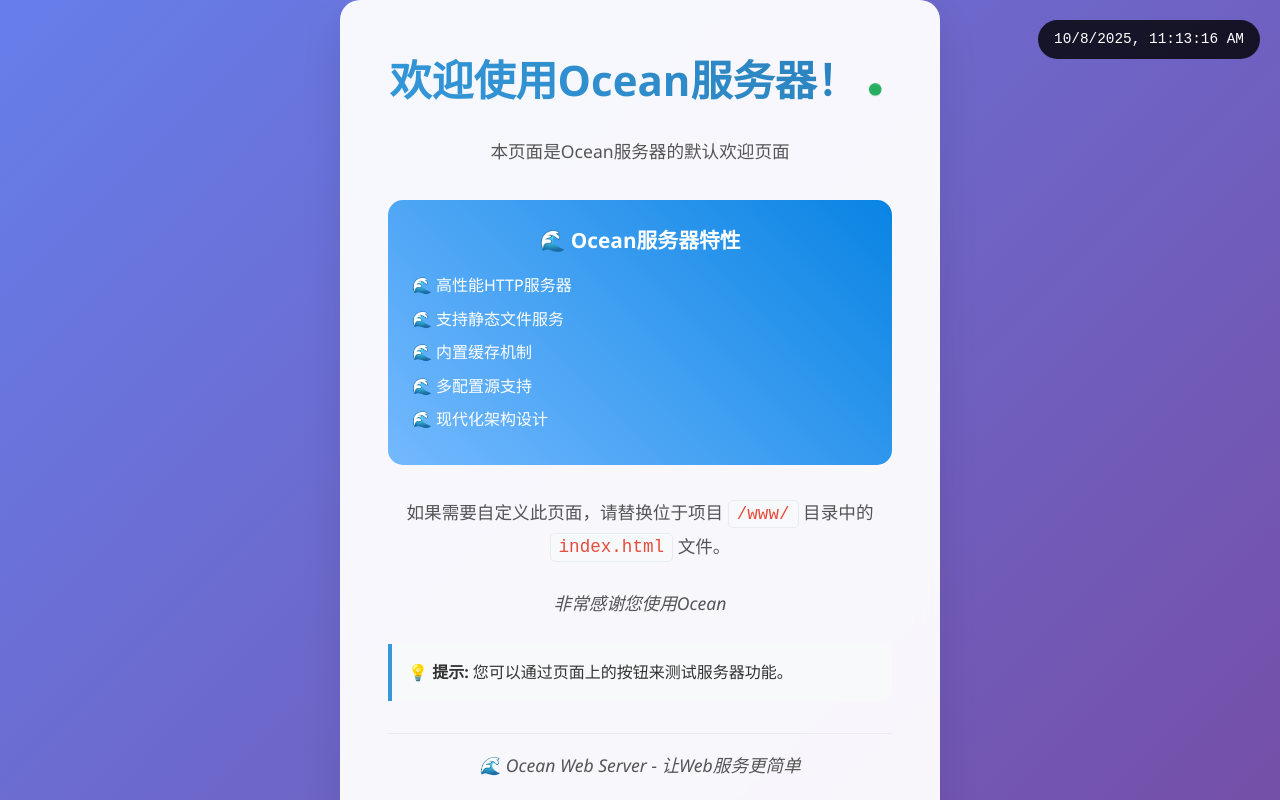
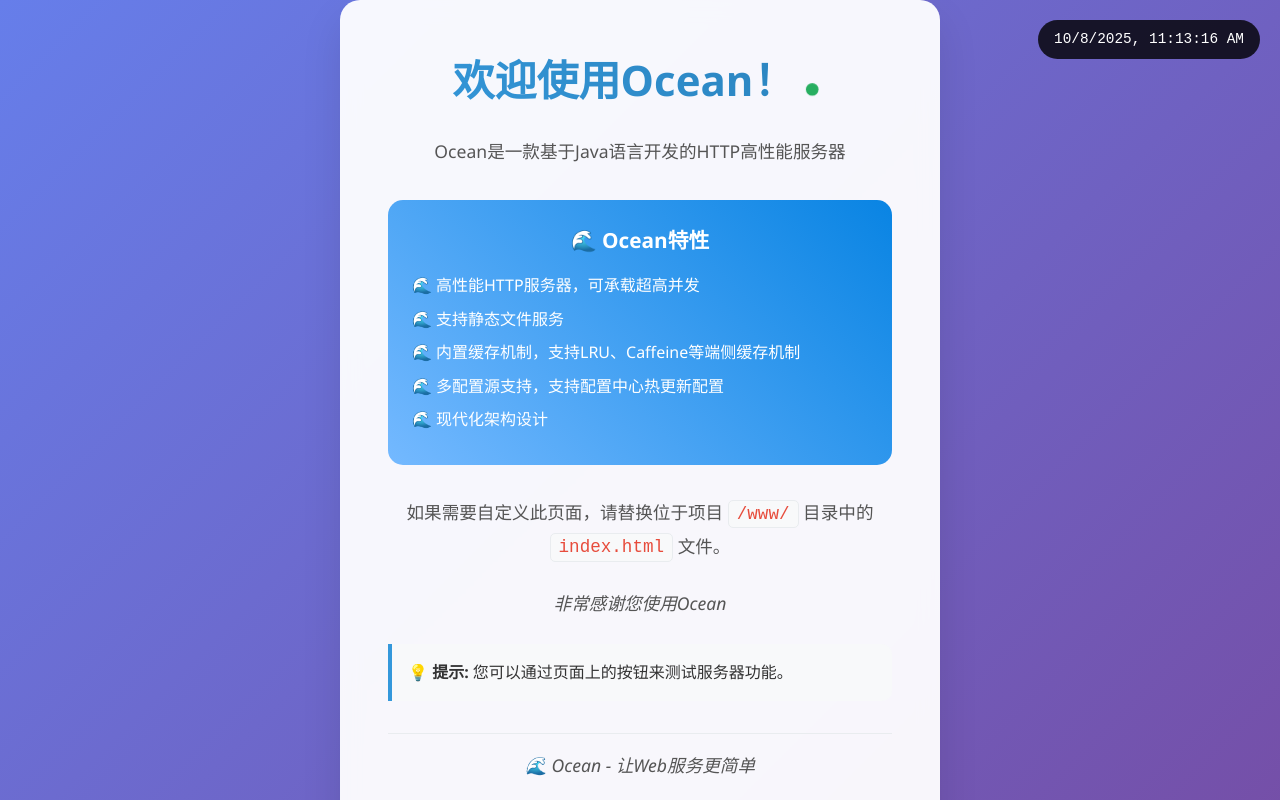
Before and after one commit to Yonagi04/Ocean, a plain HTML site: page www/index.html in a window 1280 px wide. Shown: the top 800 px of the page. Drawn offline with Linux system fonts and the light colour scheme.

Commit message:
Update: 默认欢迎页更新

```diff
--- a/www/index.html
+++ b/www/index.html
@@ -3,22 +3,22 @@
 <head>
     <meta charset="UTF-8">
     <meta name="viewport" content="width=device-width, initial-scale=1.0">
-    <title>Welcome to Ocean!</title>
+    <title>欢迎使用Ocean！</title>
     <link rel="stylesheet" href="styles.css">
 </head>
 <body>
     <div class="container">
-        <h1>欢迎使用Ocean服务器！ <span class="status-indicator" title="服务器状态"></span></h1>
+        <h1>欢迎使用Ocean！ <span class="status-indicator" title="服务器状态"></span></h1>
 
-        <p>本页面是Ocean服务器的默认欢迎页面</p>
+        <p>Ocean是一款基于Java语言开发的HTTP高性能服务器</p>
 
         <div class="features">
-            <h3>🌊 Ocean服务器特性</h3>
+            <h3>🌊 Ocean特性</h3>
             <ul>
-                <li>高性能HTTP服务器</li>
+                <li>高性能HTTP服务器，可承载超高并发</li>
                 <li>支持静态文件服务</li>
-                <li>内置缓存机制</li>
-                <li>多配置源支持</li>
+                <li>内置缓存机制，支持LRU、Caffeine等端侧缓存机制</li>
+                <li>多配置源支持，支持配置中心热更新配置</li>
                 <li>现代化架构设计</li>
             </ul>
         </div>
@@ -32,7 +32,7 @@
         </div>
 
         <div class="footer">
-            <p>🌊 Ocean Web Server - 让Web服务更简单</p>
+            <p>🌊 Ocean - 让Web服务更简单</p>
         </div>
     </div>
 
```
